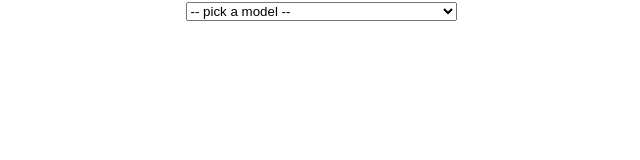
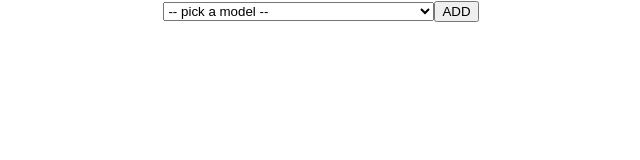
Before and after one commit to Im-perfect/computer-model-redux, a React (Create React App) app: page / in a window 1280 px wide. Shown: the top 160 px of the page, without its empty margins (319-959 px from the left). Built offline with nearby package versions, Linux system fonts and the light colour scheme.

Commit message:
finish step 3 - dispatch ADD action, also adjusted reducers(thought I needed to store the original data in the Redux state, so there's two props in Redux state now, with 2 reducers and combine reducers)

```diff
--- a/src/App.js
+++ b/src/App.js
@@ -15,6 +15,15 @@ class App extends React.Component {
     })
   }
 
+  addComputer = () => {
+    this.props.dispatch({
+      type: 'ADD_COMPUTER',
+      payload: {
+        ...this.state.selectedComputer
+      }
+    })
+  }
+
   render() {
     return (
       <div className="App">
@@ -27,6 +36,7 @@ class App extends React.Component {
             </option>
           ))}
         </select>
+        <button onClick={this.addComputer}>ADD</button>
       </div>
     );
   }
--- a/src/store.js
+++ b/src/store.js
@@ -1,5 +1,5 @@
 import { createStore } from 'redux'
-import reducer from './reducer'
+import reducer from './reducers/computers'
 
 const enhancer = window.__REDUX_DEVTOOLS_EXTENSION__ && window.__REDUX_DEVTOOLS_EXTENSION__()
 
```
Also changed, not shown: src/reducers/index.js (added, +8 -0 lines), src/reducers/addedComputers.js (added), src/reducers/computers.js (renamed from src/reducer.js).
